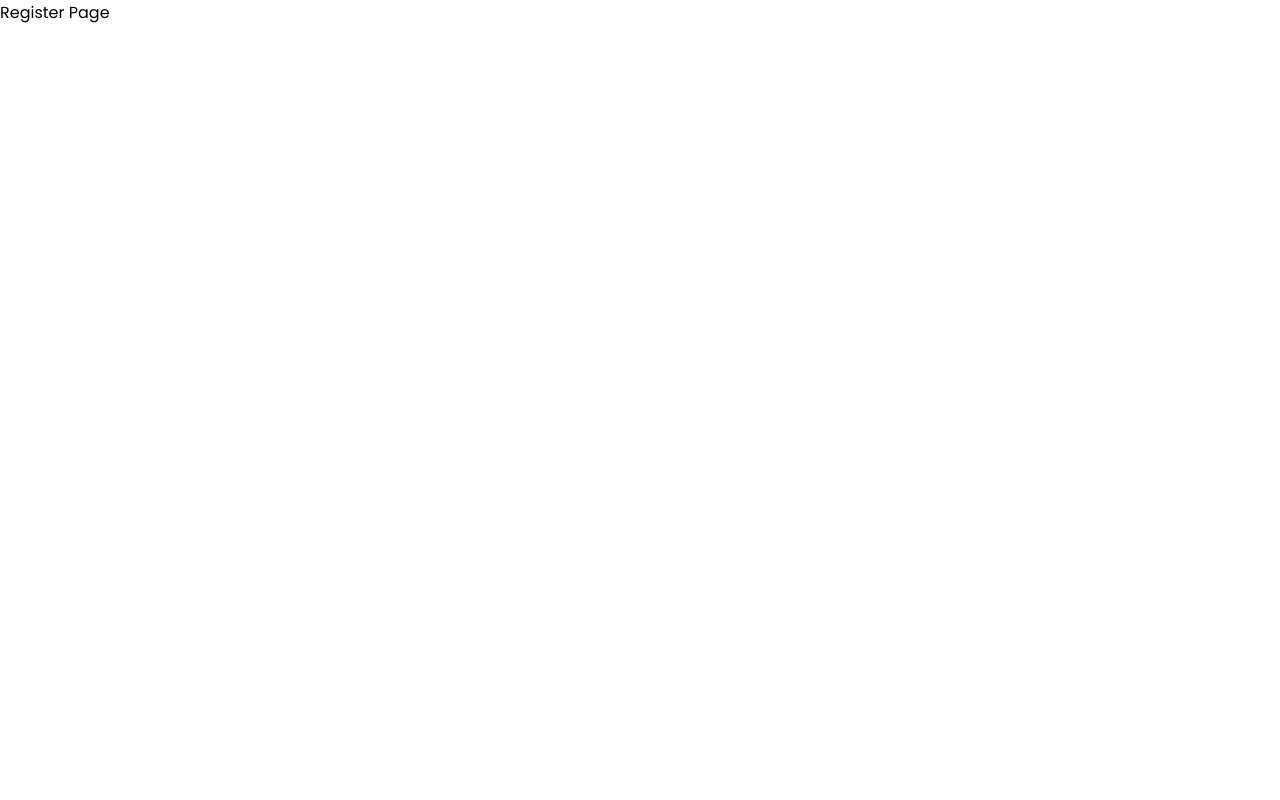
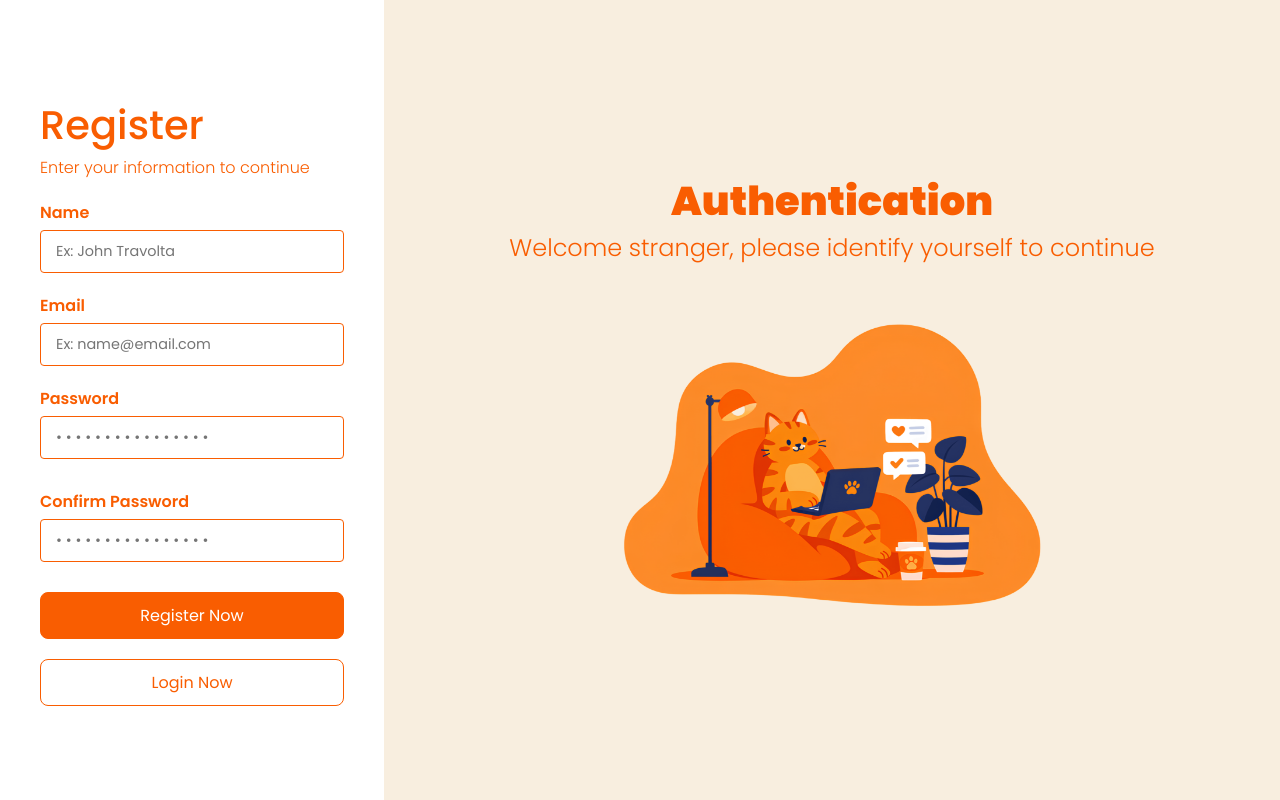
Before and after one commit to antoniorodriguestsx/login-auth-ui, a React (Vite) app: page /auth/register in a window 1280 px wide. Built offline with nearby package versions, Linux system fonts and the light colour scheme.

Commit message:
Adicionado a página de registro.

```diff
--- a/src/pages/auth/Login/index.tsx
+++ b/src/pages/auth/Login/index.tsx
@@ -4,6 +4,7 @@ import styles from "./styles.module.css";
 
 import Ilustration from "../../../assets/cat-login.png";
 import IlustrationTwo from "../../../assets/cat-login-no-view.png";
+
 import { Button } from "../../../components/Button";
 
 export default function LoginPage() {
--- a/src/pages/auth/Register/index.tsx
+++ b/src/pages/auth/Register/index.tsx
@@ -1,7 +1,93 @@
+import { useState, type FormEvent } from "react";
+import styles from "./styles.module.css";
+
+import { InputField } from "../../../components/InputField";
+import { Button } from "../../../components/Button";
+
+import Ilustration from "../../../assets/cat-login.png";
+import IlustrationTwo from "../../../assets/cat-login-no-view.png";
+
 export default function RegisterPage() {
+  const [isPasswordFocused, setPasswordFocused] = useState<boolean>(false);
+
+  const onSubmit = (event: FormEvent<HTMLFormElement>) => {
+    event.preventDefault();
+
+    alert("Submited!");
+  }
+
   return (
-    <>
-      Register Page
-    </>
+    <main className={styles["main"]}>
+      <section className={styles["register-form"]}>
+        <form onSubmit={onSubmit}>
+          <h1 className={styles["register-form-title"]}>
+            Register
+          </h1>
+
+          <h2 className={styles["register-form-subtitle"]}>
+            Enter your information to continue
+          </h2>
+
+          <InputField
+            label="Name"
+            placeholder="Ex: John Travolta"
+            style={{ marginBottom: "20px" }}
+            required
+          />
+
+          <InputField
+            label="Email"
+            placeholder="Ex: name@email.com"
+            style={{ marginBottom: "20px" }}
+            type="email"
+            required
+          />
+
+          <InputField
+            label="Password"
+            placeholder="• • • • • • • • • • • • • • • •"
+            style={{ marginBottom: "30px" }}
+            type="password"
+            onFocus={() => setPasswordFocused(true)}
+            onBlur={() => setPasswordFocused(false)}
+            required
+          />
+
+          <InputField
+            label="Confirm Password"
+            placeholder="• • • • • • • • • • • • • • • •"
+            style={{ marginBottom: "30px" }}
+            type="password"
+            onFocus={() => setPasswordFocused(true)}
+            onBlur={() => setPasswordFocused(false)}
+            required
+          />
+
+          <Button title="REGISTER NOW" style={{ marginBottom: "20px" }} type="submit">
+            Register Now
+          </Button>
+
+          <Button title="LOGIN NOW" variant="outlined">
+            Login Now
+          </Button>
+        </form>
+      </section>
+
+      <section className={styles["right-side"]}>
+        <h2 className={styles["right-side-title"]}>
+          Authentication
+        </h2>
+
+        <h3 className={styles["right-side-subtitle"]}>
+          Welcome stranger, please identify yourself to continue
+        </h3>
+
+        <img
+          src={isPasswordFocused ? IlustrationTwo : Ilustration}
+          className={styles["ilustration"]}
+          alt="Orange cat login ilustration"
+        />
+      </section>
+    </main>
   );
 }
--- a/src/pages/auth/Register/styles.module.css
+++ b/src/pages/auth/Register/styles.module.css
@@ -0,0 +1,77 @@
+.main {
+  width: 100vw;
+  height: 100vh;
+
+  display: flex;
+  flex-direction: row;
+  align-items: center;
+  justify-content: space-between;
+  overflow: hidden;
+}
+
+.register-form {
+  width: calc(30vw - 80px);
+  padding: 0 40px;
+}
+
+.register-form-title {
+  color: var(--color-primary);
+  font-size: 2.5rem;
+  font-weight: 500;
+
+  margin: 0 0 0 0;
+}
+
+.register-form-subtitle {
+  color: var(--color-primary);
+  font-size: 1rem;
+  font-weight: 300;
+
+  margin: 0 0 20px 0;
+}
+
+.right-side {
+  width: 70vw;
+  height: 100vw;
+  background-color: rgb(248, 238, 223);
+
+  display: flex;
+  flex-direction: column;
+  align-items: center;
+  justify-content: center;
+}
+
+.ilustration {
+  width: 50%;
+}
+
+.right-side-title {
+  color: var(--color-primary);
+  font-weight: 900;
+  font-size: 2.5rem;
+  line-height: 2.5rem;
+  margin: 0 0 15px 0;
+}
+
+.right-side-subtitle {
+  color: var(--color-primary);
+  font-weight: 300;
+  font-size: 1.5rem;
+  line-height: 1.5rem;
+  margin: 0 0 60px 0;
+}
+
+@media (max-width: 1179px) {
+  .main {
+    align-items: center;
+    justify-content: center;
+  }
+  .right-side {
+    display: none;
+  }
+
+  .register-form {
+    width: 100%;
+    max-width: 300px;
+  }
+}
```
